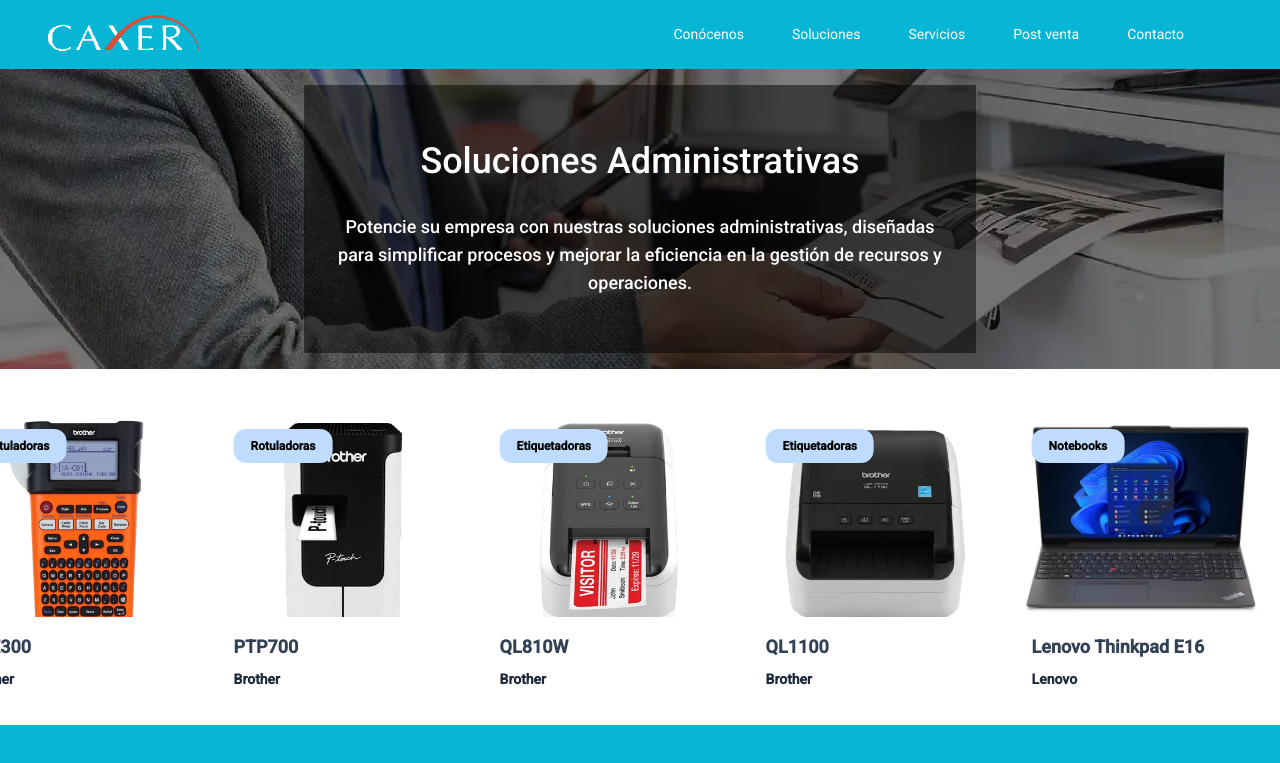
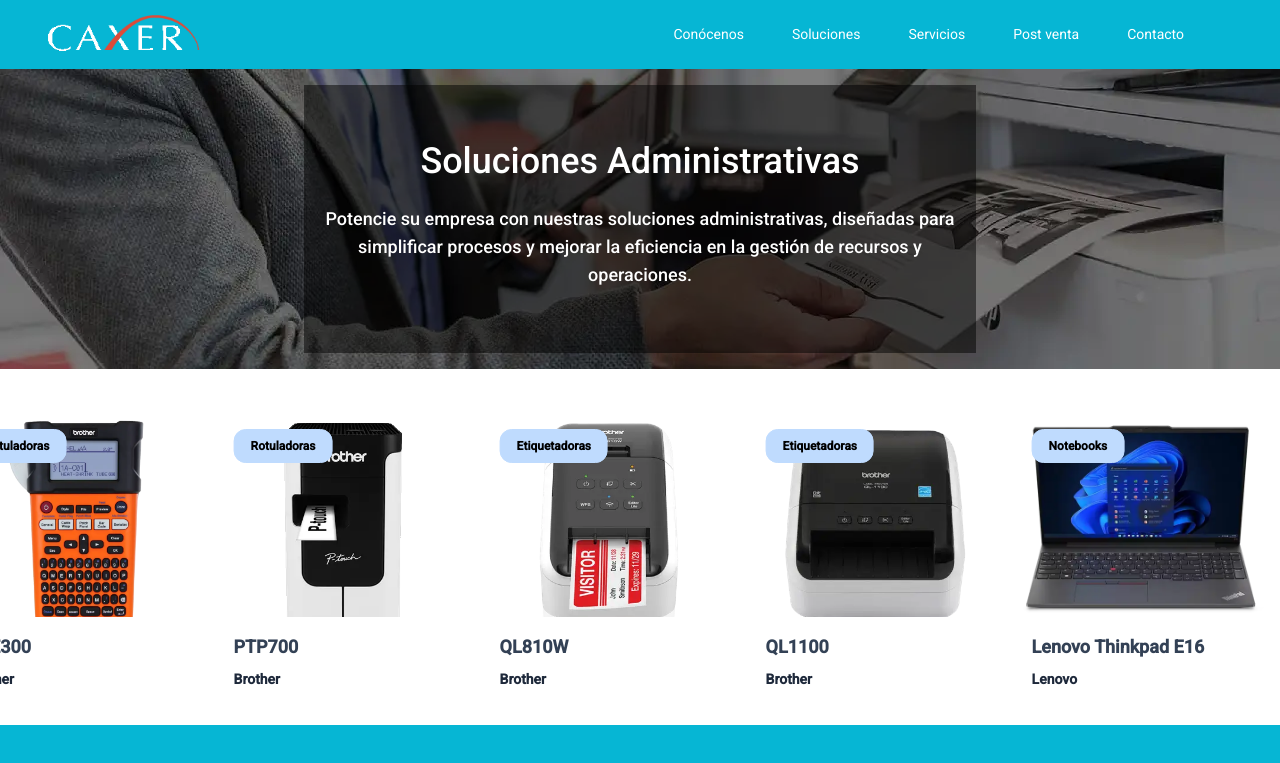
Before and after one commit to RamirezAgus/caxer-page, a React (Vite) app: page / in a window 1280 px wide. Shown: the top 763 px of the page. Built offline with nearby package versions, Linux system fonts and the light colour scheme.

Commit message:
changes in carrusel css

```diff
--- a/src/components/carrousel.jsx
+++ b/src/components/carrousel.jsx
@@ -51,11 +51,11 @@
               className="max-w-none"
             />
             <div className="absolute top-0 left-0 w-full h-full flex flex-col items-center justify-center text-center p-4">
-              <div className="bg-black bg-opacity-50 w-full h-[24rem] md:w-[42rem] md:h-[18rem] flex flex-col items-center justify-center">
-                <h2 className="text-white text-3xl md:text-4xl mb-2 pt-6">
+              <div className="bg-black bg-opacity-50 w-full h-[22rem] md:w-[42rem] md:h-[18rem] flex flex-col items-center justify-center">
+                <h2 className="text-white text-3xl md:text-4xl mb-2 pt-2">
                   {slide.text}
                 </h2>
-                <p className="text-white text-md sm:text-lg p-6">
+                <p className="text-white text-md sm:text-lg p-4">
                   {slide.additionalText}
                 </p>
               </div>
```
